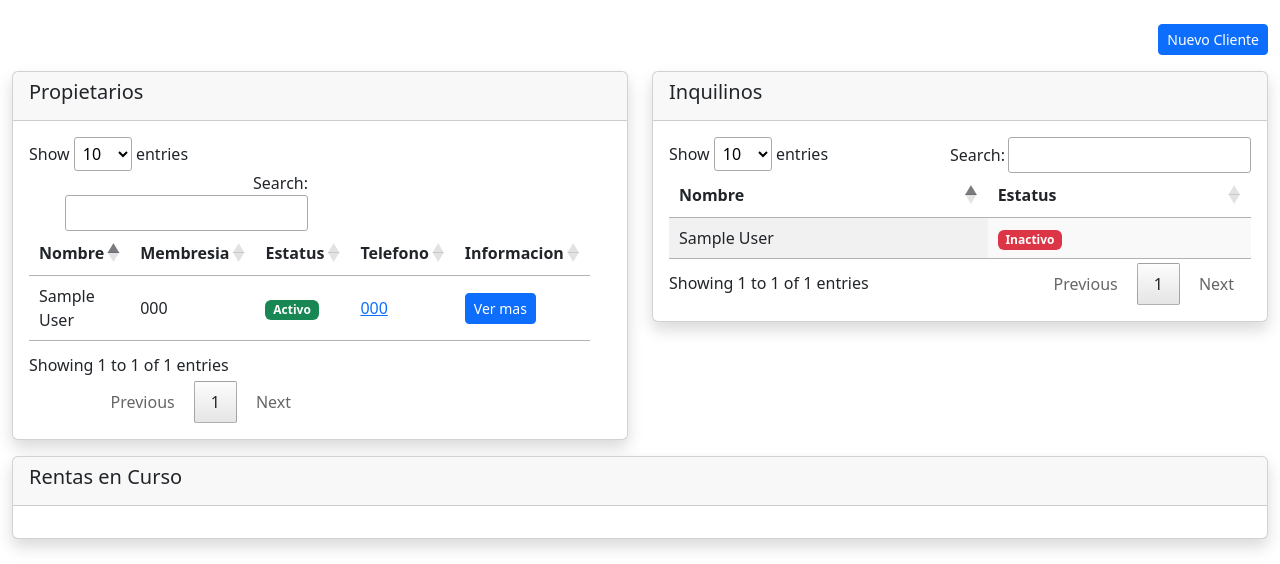
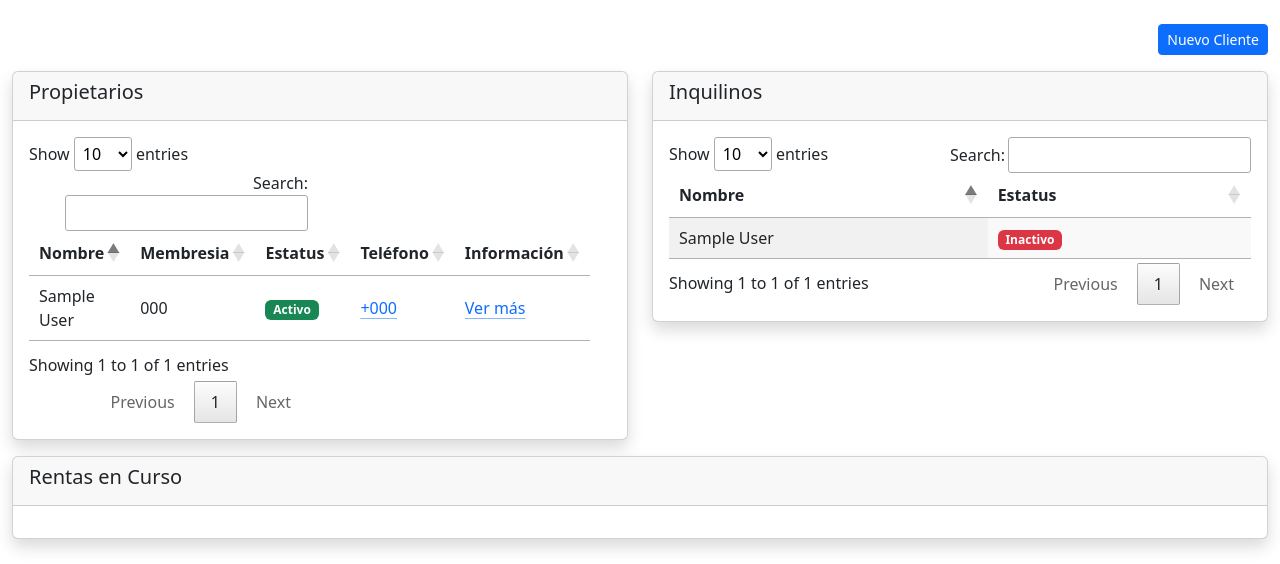
Before and after one commit to wolfdev07/CenturionLite, a Django app: page /brokers/dashboard/ in a window 1280 px wide. Shown: the part 56-620 px from the top of the page. Run offline with Django 4.2, Linux system fonts and the light colour scheme; a user stored in the database is signed in; tables that the repository leaves empty hold one stand-in row (values such as "Sample post"); some libraries are stand-ins or nearby versions.

Commit message:
update formview

```diff
--- a/CenturionApi/templates/dashboard.html
+++ b/CenturionApi/templates/dashboard.html
@@ -71,8 +71,8 @@
                                     <th>Nombre</th>
                                     <th>Membresia</th>
                                     <th>Estatus</th>
-                                    <th>Telefono</th>
-                                    <th>Informacion</th>
+                                    <th>Teléfono</th>
+                                    <th>Información</th>
                                 </tr>
                             </thead>
                             <tbody>
@@ -80,16 +80,17 @@
                                 <tr>
                                     <td>{{ costumer.user.first_name }} {{ costumer.user.last_name }}</td>
                                     <td>{{ costumer.membership_number.number }}</td>
+
                                 {% if costumer.finish %}
                                     <td scope="row"><span class="badge text-bg-success">Activo</span></td>
                                 {% else %}
                                     <td scope="row"><span class="badge text-bg-danger">Inactivo</span></td>
                                 {% endif %}
 
-                                    <td><a href="tel:+{{ costumer.phone }}">{{ costumer.phone }}</a></td>
+                                    <td><a class="icon-link icon-link-hover" href="tel:+{{ costumer.phone }}">+{{ costumer.phone }}<i class="fa-solid fa-phone-volume"></i></a></td>
 
                                 {% if costumer.finish %}
-                                    <td><a class="btn btn-primary btn-sm" href="{% url 'costumer_details' membership=costumer.membership_number.number %}">Ver mas</a></td>
+                                    <td><a class="icon-link icon-link-hover" href="{% url 'costumer_details' membership=costumer.membership_number.number %}">Ver más<i class="fa-solid fa-magnifying-glass-plus"></i></a></td>
                                 {% else %}
                                     <td scope="row"><span class="badge text-bg-danger">No disponible</span></td>
                                 {% endif %}
@@ -100,11 +101,6 @@
                     </div>
                 </div>
             </div>
-        <!-- CARD FOOTER DISABLED
-            <div class="card-footer text-body-secondary">
-
-            </div>
-        -->
         </div>
     </div>
     <!-- CARD ARRENDADORES -->
--- a/CenturionApi/templates/layout.html
+++ b/CenturionApi/templates/layout.html
@@ -6,6 +6,7 @@
     <meta charset="UTF-8">
     <meta name="viewport" content="width=device-width, initial-scale=1.0">
     <title>{{ viewname }} | Centurion Lite</title>
+    <link rel="shortcut icon" href="{% static 'images/favicon.svg' %}" type="image/x-icon">
 {% block CSS %}
     <link href="https://cdn.jsdelivr.net/npm/bootstrap@5.3.2/dist/css/bootstrap.min.css" rel="stylesheet" integrity="sha384-T3c6CoIi6uLrA9TneNEoa7RxnatzjcDSCmG1MXxSR1GAsXEV/Dwwykc2MPK8M2HN" crossorigin="anonymous">
     <link href="https://cdn.jsdelivr.net/npm/boxicons@latest/css/boxicons.min.css" rel="stylesheet" >
--- a/CenturionApi/templates/widgets/nav.html
+++ b/CenturionApi/templates/widgets/nav.html
@@ -23,12 +23,10 @@
                 <button type="button" class="btn-close btn-close-white" data-bs-dismiss="offcanvas" aria-label="Close"></button>
             </div>
 
+            <div class="offcanvas-body">
 
-            <div class="offcanvas-body">
-                <p>
-                    Bienvenido(a), {{ user.first_name }} {{ user.last_name }}.
-                </p>
                 <hr>
+
                 <div class="d-flex flex-column text-bg-dark">
 
                     <ul class="nav nav-pills flex-column mb-auto">
@@ -48,6 +46,7 @@
                             {% endif %}
                         </li>
 
+                        <!-- NAV LINK EXAMPLE
                         <li class="mb-3">
                             <a href="{% url 'control_data' %}" class="nav-link text-white">
                                 <i class='bx bx-user nav_icon'></i>
@@ -55,7 +54,6 @@
                             </a>
                         </li>
 
-                        <!-- NAV LINK EXAMPLE
                         <li>
                             <a href="{% url 'control_data' %}" class="nav-link text-white">
                                 <i class='bx bx-user nav_icon'></i>
@@ -68,9 +66,8 @@
                     <hr>
                     <div class="dropdown">
                         <a href="#" class="d-flex align-items-center text-white text-decoration-none dropdown-toggle" data-bs-toggle="dropdown" aria-expanded="false">
-                            <img src="https://github.com/mdo.png" alt="" width="32" height="32" class="rounded-circle me-2">
                             <strong>
-                                    {{ user.first_name }} {{ user.last_name }}
+                                    Más opciones
                             </strong>
                         </a>
                         <ul class="dropdown-menu dropdown-menu-dark text-small shadow">
--- a/Costumers/forms.py
+++ b/Costumers/forms.py
@@ -2,7 +2,7 @@ from django import forms
 from django.forms import DateInput
 from django.contrib.auth.models import User
 
-from Costumers.models import Profile, LessorModel, AddressModel, LeasePropertyModel
+from Costumers.models import Profile, LessorModel, AddressModel, LeasePropertyModel, DataPaymentModel
 
 
 ocupaciones_generales = [
@@ -43,6 +43,16 @@ nacionalidades = [
     ('francesa', '🇫🇷 Francesa'),
     ('alemana', '🇩🇪 Alemana'),
     # Puedes agregar más nacionalidades y emojis aquí
+]
+
+
+bancos_nacionales=[
+    ('BBVA', 'BBVA'),
+    ('CitiBanamex', 'CitiBanamex'),
+    ('HSBC', 'HSBC'),
+    ('Santander', 'Santander'),
+    ('Actinver', 'Actinver'),
+    ('Banco Azteca', 'Banco Azteca'),
 ]
 
 
@@ -96,7 +106,7 @@ class AddressForm(forms.ModelForm):
         model = AddressModel
         fields = ['postal_code', 'state', 'city', 'settlement', 'street', 'number', 'internal_number']
         labels = {
-            'street': 'Calle (De ser necesario agrega: Manzana y Lote)',
+            'street': 'Calle',
             'number': 'Numero',
             'internal_number': 'Numero Interior',
         }
@@ -129,3 +139,20 @@ class LeasePropertyForm(forms.ModelForm):
             'water_service_number': 'Número de Servicio Agua*',
             'location': 'URL ubicación maps',
         }
+
+
+class DataPaymentForm(forms.ModelForm):
+
+    class Meta:
+        model=DataPaymentModel
+        fields=['bank', 'interbank_account', 'account',]
+
+        labels={
+            'bank':'Banco',
+            'interbank_account':'Clabe Interbancaria',
+            'account': 'Cuenta',
+        }
+
+        widgets={
+            'bank': forms.Select(choices=(bancos_nacionales), attrs={'class': 'form-group form-control'}),
+        }
--- a/Costumers/urls.py
+++ b/Costumers/urls.py
@@ -9,6 +9,7 @@ lessors = login_required(views.Lessors.as_view())
 ConcurrentAddress = login_required(views.ConcurrentAddress.as_view())
 propertyDetails = login_required(views.CreateLeaseProperty.as_view())
 propertyAddress = login_required(views.AddressLeaseProperty.as_view())
+data_payment_lessor=login_required(views.DataPaymentLessor.as_view())
 index_lessors=login_required(views.CostumersLessorsIndex.as_view())
 data_lessors=login_required(views.CostumersLessorsData.as_view())
 
@@ -20,6 +21,7 @@ urlpatterns = [
     path('address/', ConcurrentAddress, name='addres_costumer'),
     path('create/lease/property/', propertyDetails, name='lease_property_details'),
     path('address/lease/property/', propertyAddress, name='lease_property_address'),
+    path('lessors/data-payment/', data_payment_lessor, name='data_payment_lessors'),
     path('lessors/index/', index_lessors, name='index_lessors'),
     path('lessors/data/', data_lessors, name='data_lessors'),
 ]
```
Also changed, not shown: Costumers/views.py (+11 -1 lines).
